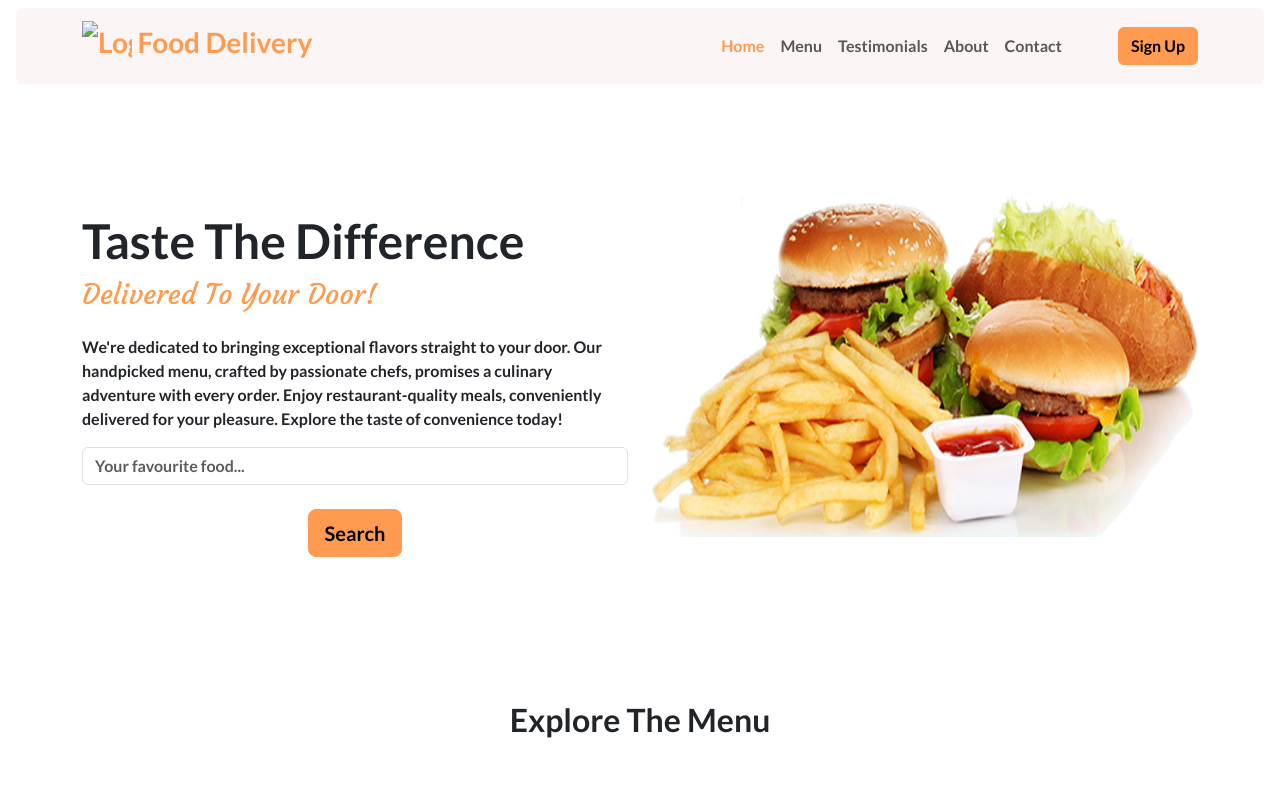
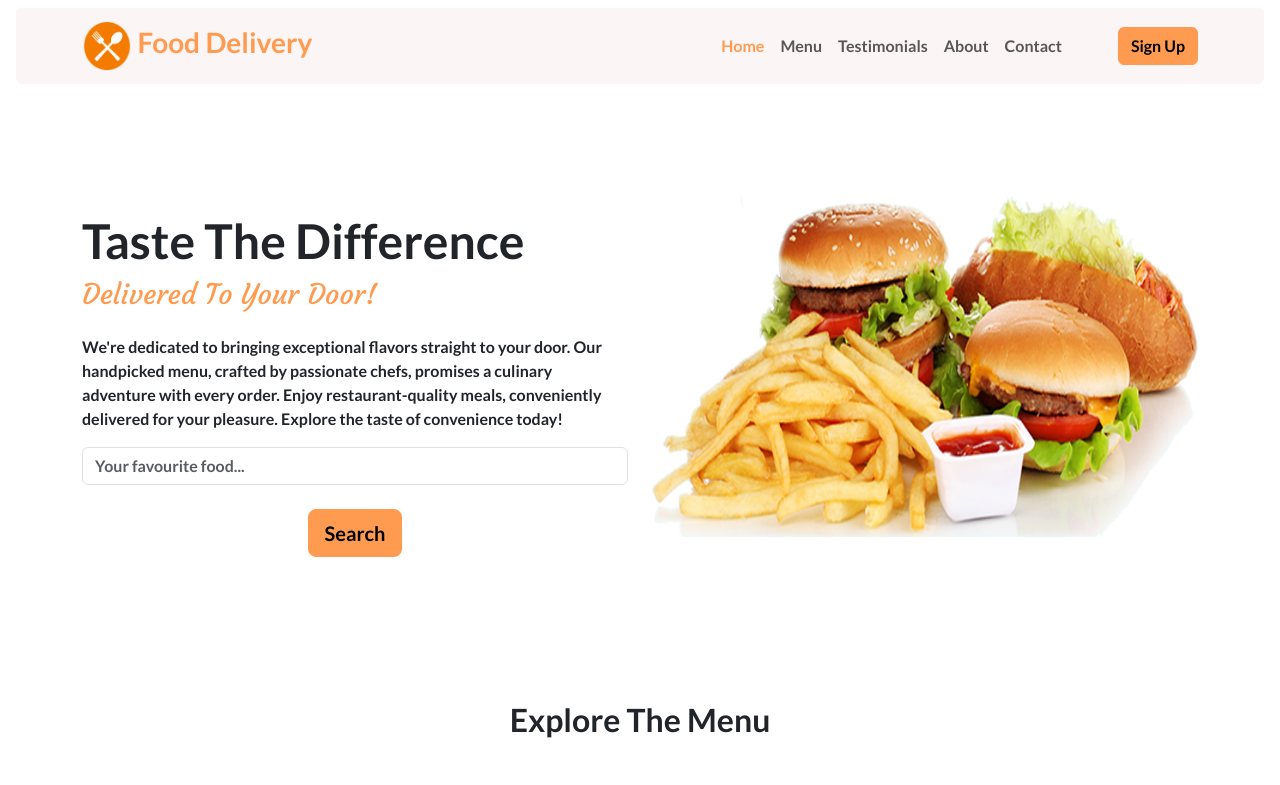
Before and after one commit to IltafCoder/Food-Delivery-Website, a website: page index.html in a window 1280 px wide. Shown: the top 785 px of the page. Drawn offline with nearby package versions, Linux system fonts and the light colour scheme.

Commit message:
Update index.html

```diff
--- a/index.html
+++ b/index.html
@@ -17,7 +17,7 @@
     <nav class="navbar navbar-expand-lg bg-light mt-2 mx-3 rounded">
       <div class="container-lg bg-light">
         <a class="navbar-brand text-primary fw-semibold fs-3" href="#">
-          <img src="../Food Delivery Website/logo.png" alt="Logo" width="50" height="50"
+          <img src="./logo.png" alt="Logo" width="50" height="50"
             class="d-inline-block align-text-center">
           Food Delivery
         </a>
```
